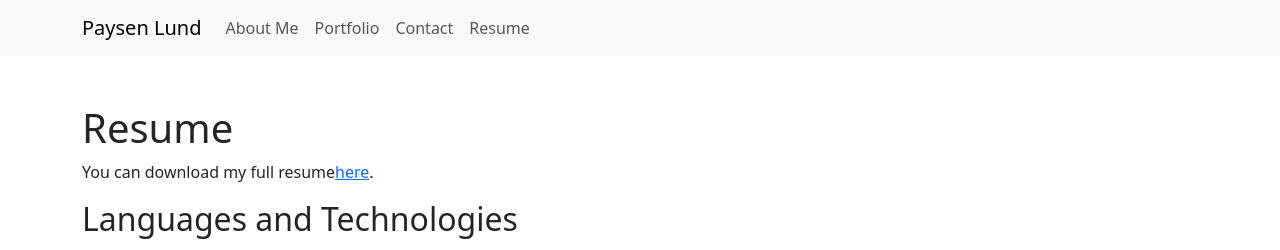
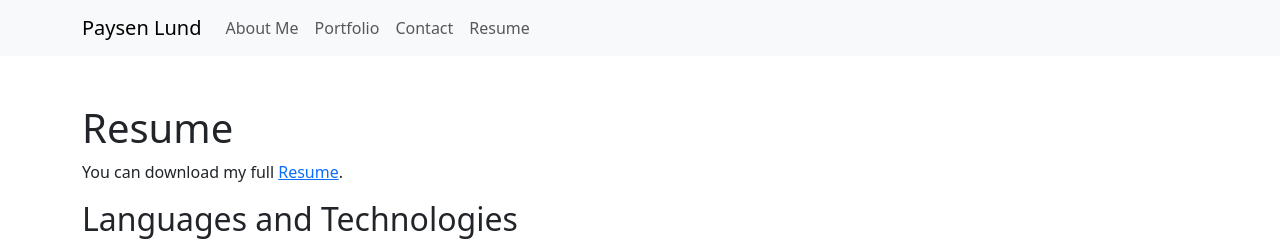
Before and after one commit to Paysen1/React-Portfolio, a React (Vite) app in the folder vite-project/: page /Resume in a window 1280 px wide. Shown: the top 250 px of the page. Built offline with nearby package versions, Linux system fonts and the light colour scheme.

Commit message:
netlify works?

```diff
--- a/vite-project/src/pages/Resume.jsx
+++ b/vite-project/src/pages/Resume.jsx
@@ -5,9 +5,9 @@ export default function Resume() {
     <div className="container mt-5">
     <h1>Resume</h1>
     <p>
-      You can download my full resume{''}
+      You can download my full {''}
       <a href="/" target="_blank" rel="noopener noreferrer">
-        here
+        Resume
       </a>
       .
     </p>
```
